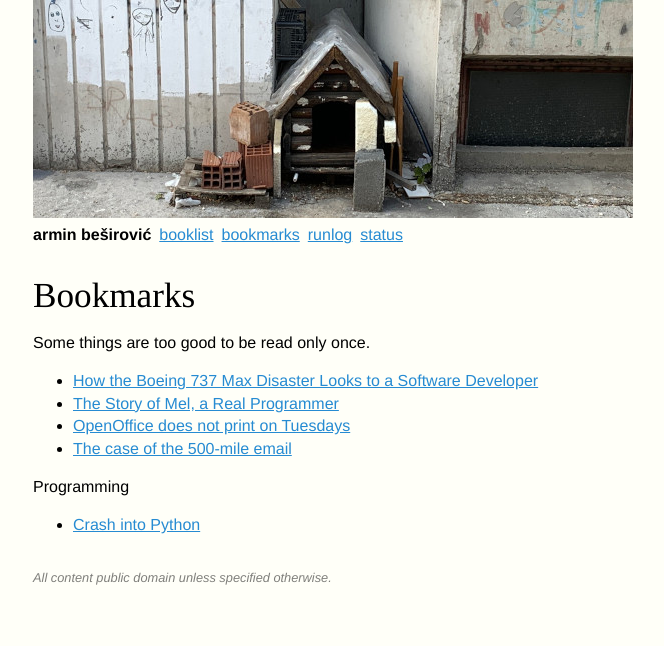
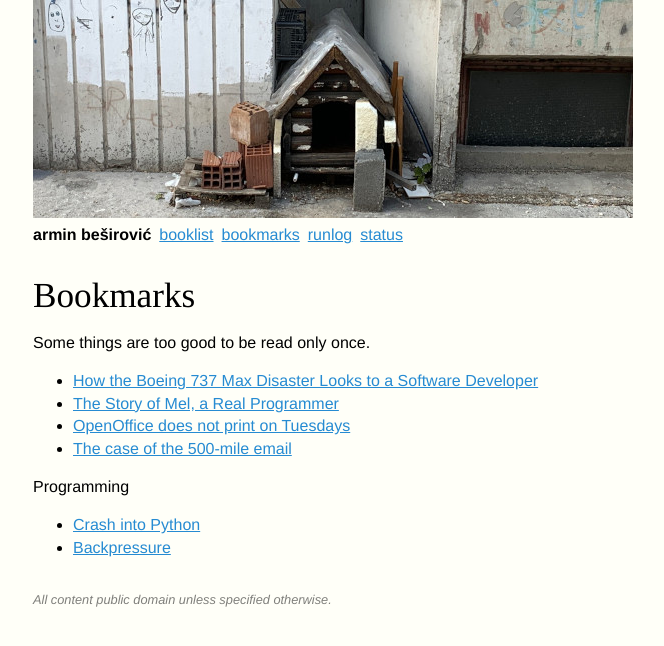
Before and after one commit to adioe3/besirovic.com, a Jekyll site: the page built from bookmarks.md, in a window 1280 px wide. Shown: the top 646 px of the page, without its empty margins (307-971 px from the left). Built offline with Jekyll 4.4.1, drawn with Linux system fonts in a browser that asks for light colours.

Commit message:
bookmark

```diff
--- a/bookmarks.md
+++ b/bookmarks.md
@@ -13,3 +13,4 @@ Some things are too good to be read only once.
 Programming
 
 - [Crash into Python](https://stephensugden.com/crash_into_python/)
+- [Backpressure](https://www.tedinski.com/2019/03/05/backpressure.html)
```
